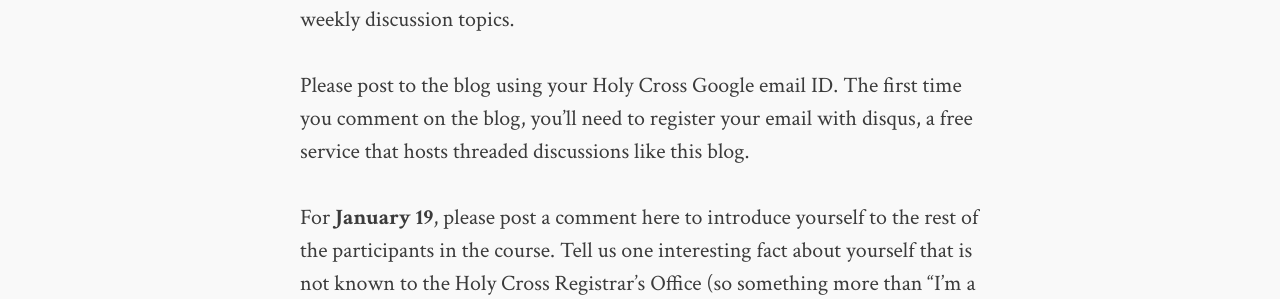
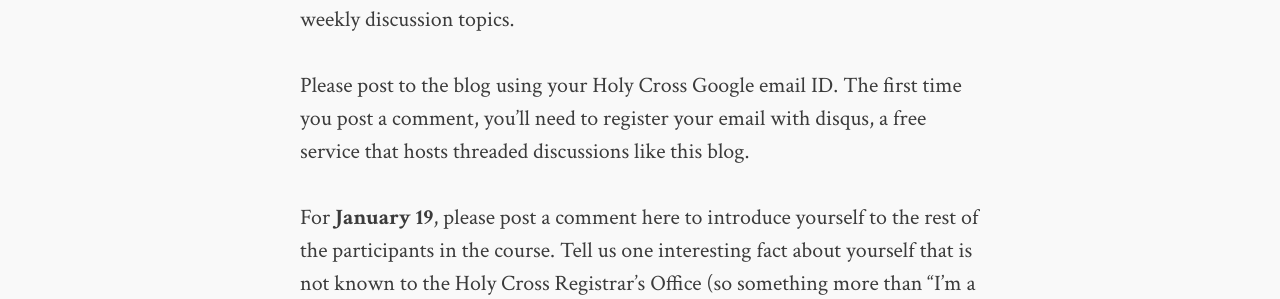
Before and after one commit to neelsmith/ica-s14, a Jekyll site: the page built from _posts/2015-01-02-welcome.md, in a window 1280 px wide. Shown: the part 1024-1323 px from the top of the page. Built offline with Jekyll 4.4.1, drawn with Linux system fonts in a browser that asks for light colours; comment, search, counter and statistics services are not loaded.

Commit message:
Rephrase

```diff
--- a/_posts/2015-01-02-welcome.md
+++ b/_posts/2015-01-02-welcome.md
@@ -7,6 +7,6 @@ comments: true
 
 Welcome to the discussion blog for Classics 160, "Introduction to Classical Archaeology." In the spring semester of 2015 we'll use this site for postings on weekly discussion topics.
 
-Please post to the blog using your Holy Cross Google email ID.  The first time you comment on the blog, you'll need to register your email with disqus, a free service that hosts threaded discussions like this blog.
+Please post to the blog using your Holy Cross Google email ID.  The first time you post a comment, you'll need to register your email with disqus, a free service that hosts threaded discussions like this blog.
 
 For **January 19**, please post a comment here to introduce yourself to the rest of the participants in the course.  Tell us one interesting fact about yourself that is not known to the Holy Cross Registrar's Office (so something more than "I'm a senior majoring in X").
```
